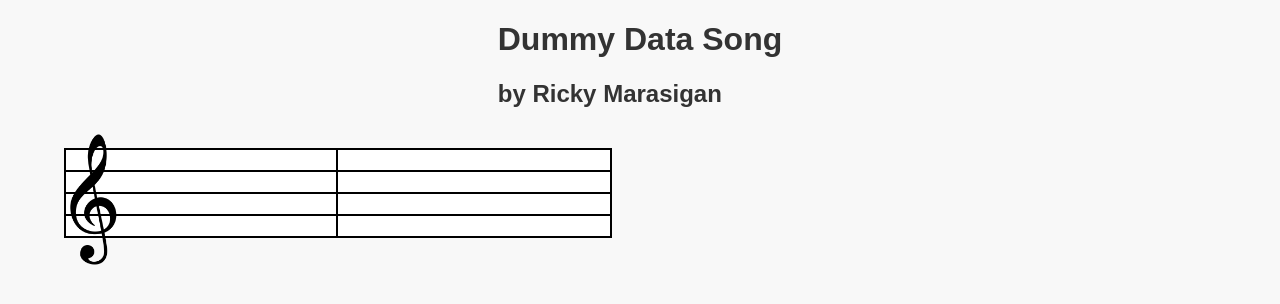
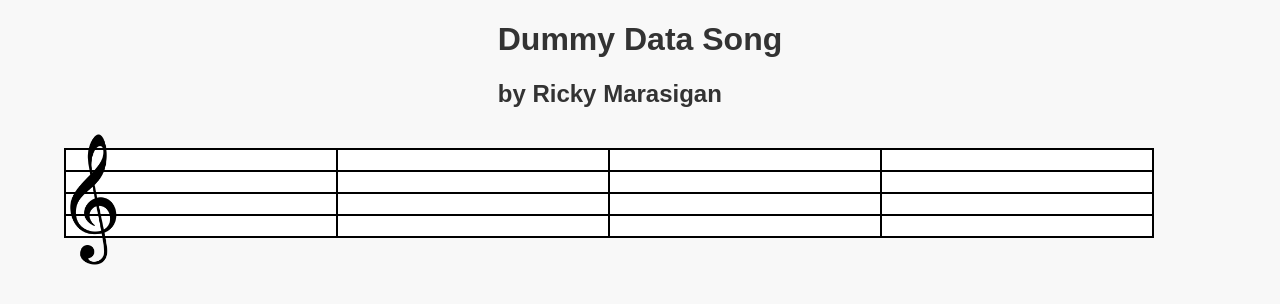
Before and after one commit to rickysoliman/piano-teacher, an Angular app: page / in a window 1280 px wide. Shown: the top 304 px of the page. Built offline with nearby package versions, Linux system fonts and the light colour scheme.

Commit message:
first measure not overlapping clef

```diff
--- a/src/app/app.component.ts
+++ b/src/app/app.component.ts
@@ -1,7 +1,7 @@
 import { Component, Input } from '@angular/core';
 import { Note, Measure, Song } from './types';
 
-const numOfMeasures = 2;
+const numOfMeasures = 4;
 
 const trebleClef = true;
 
--- a/src/app/components/measure/measure.component.html
+++ b/src/app/components/measure/measure.component.html
@@ -1,10 +1,27 @@
-<div class="measure-wrapper">
-  <ng-container *ngIf="measureData.measureNumber === 1">
+<ng-container *ngTemplateOutlet="measureData.measureNumber === 1 ? firstMeasure : otherMeasures"></ng-container>
+
+<!-- the first measure -->
+<ng-template #firstMeasure>
+  <div class="first-measure-wrapper">
+    <!-- the clef and the lines / spaces behind it -->
+    <div class="clef-measure-wrapper">
+      <div class="clef-line"></div>
+      <div class="clef-space"></div>
+      <div class="clef-line"></div>
+      <div class="clef-space"></div>
+      <div class="clef-line"></div>
+      <div class="clef-space"></div>
+      <div class="clef-line"></div>
+      <div class="clef-space"></div>
+      <div class="clef-line"></div>
+
       <div class="clef-wrapper">
         <ng-container *ngTemplateOutlet="measureData.trebleClef ? treble : bass"></ng-container>
       </div>
-  </ng-container>
+    </div>
 
+    <!-- the rest of the first measure, notes included -->
+    <div class="first-measure-staff">
       <app-line [lineData]="{ id: measureData.trebleClef ? 'F5' : 'A3', contents: noteData[measureData.trebleClef ? 'F5' : 'A3'] || null }"></app-line>
       <app-space [spaceData]="{ id: measureData.trebleClef ? 'E5' : 'G3', contents: noteData[measureData.trebleClef ? 'E5' : 'G3']  || null}"></app-space>
       <app-line [lineData]="{ id: measureData.trebleClef ? 'D5' : 'F3', contents: noteData[measureData.trebleClef ? 'D5' : 'F3'] || null }"></app-line>
@@ -15,6 +32,23 @@
       <app-space [spaceData]="{ id: measureData.trebleClef ? 'F4' : 'A2', contents: noteData[measureData.trebleClef ? 'F4' : 'A2']  || null}"></app-space>
       <app-line [lineData]="{ id: measureData.trebleClef ? 'E4' : 'G2', contents: noteData[measureData.trebleClef ? 'E4' : 'G2'] || null }"></app-line>
     </div>
+  </div>
+</ng-template>
+
+<!-- the rest of the measures -->
+<ng-template #otherMeasures>
+  <div class="measure-wrapper">
+    <app-line [lineData]="{ id: measureData.trebleClef ? 'F5' : 'A3', contents: noteData[measureData.trebleClef ? 'F5' : 'A3'] || null }"></app-line>
+    <app-space [spaceData]="{ id: measureData.trebleClef ? 'E5' : 'G3', contents: noteData[measureData.trebleClef ? 'E5' : 'G3']  || null}"></app-space>
+    <app-line [lineData]="{ id: measureData.trebleClef ? 'D5' : 'F3', contents: noteData[measureData.trebleClef ? 'D5' : 'F3'] || null }"></app-line>
+    <app-space [spaceData]="{ id: measureData.trebleClef ? 'C5' : 'E3', contents: noteData[measureData.trebleClef ? 'C5' : 'E3']  || null}"></app-space>
+    <app-line [lineData]="{ id: measureData.trebleClef ? 'B4' : 'D3', contents: noteData[measureData.trebleClef ? 'B4' : 'D3'] || null }"></app-line>
+    <app-space [spaceData]="{ id: measureData.trebleClef ? 'A4' : 'C3', contents: noteData[measureData.trebleClef ? 'A4' : 'C3']  || null}"></app-space>
+    <app-line [lineData]="{ id: measureData.trebleClef ? 'G4' : 'B2', contents: noteData[measureData.trebleClef ? 'G4' : 'B2'] || null }"></app-line>
+    <app-space [spaceData]="{ id: measureData.trebleClef ? 'F4' : 'A2', contents: noteData[measureData.trebleClef ? 'F4' : 'A2']  || null}"></app-space>
+    <app-line [lineData]="{ id: measureData.trebleClef ? 'E4' : 'G2', contents: noteData[measureData.trebleClef ? 'E4' : 'G2'] || null }"></app-line>
+  </div>
+</ng-template>
 
 <ng-template #treble>
   <img class="treble-clef" src="../../../assets/treble-clef.png">
--- a/src/app/components/measure/measure.component.scss
+++ b/src/app/components/measure/measure.component.scss
@@ -3,6 +3,18 @@
   top: 50%;
   transform: translateY(-50%);
   left: 0;
+}
+
+.clef-line {
+  width: 100%;
+  height: 2px;
+  background-color: black;
+}
+
+.clef-space {
+  width: 100%;
+  height: 20px;
+  background-color: white;
 }
 
 .treble-clef,
@@ -24,13 +36,40 @@
   transform: translate(0%, -60%);
 }
 
-.measure-wrapper {
+.first-measure-wrapper {
+  display: flex;
+  width: auto;
+}
+
+.first-measure-staff {
   display: flex;
   flex-direction: column;
   width: 100%;
   height: fit-content;
+  border-left: none;
+  border-right: 2px solid black;
+  margin-right: -2px;
+  position: relative;
+}
+
+.measure-wrapper {
+  display: flex;
+  flex-direction: column;
+  width: auto;
+  height: fit-content;
   border-left: 2px solid black;
   border-right: 2px solid black;
+  margin-right: -2px;
+  position: relative;
+}
+
+.clef-measure-wrapper {
+  display: flex;
+  flex-direction: column;
+  width: 70px;
+  height: fit-content;
+  border-left: 2px solid black;
+  border-right: none;
   position: relative;
 }
 
```
Lines whose indentation alone changed are shown as unchanged.
